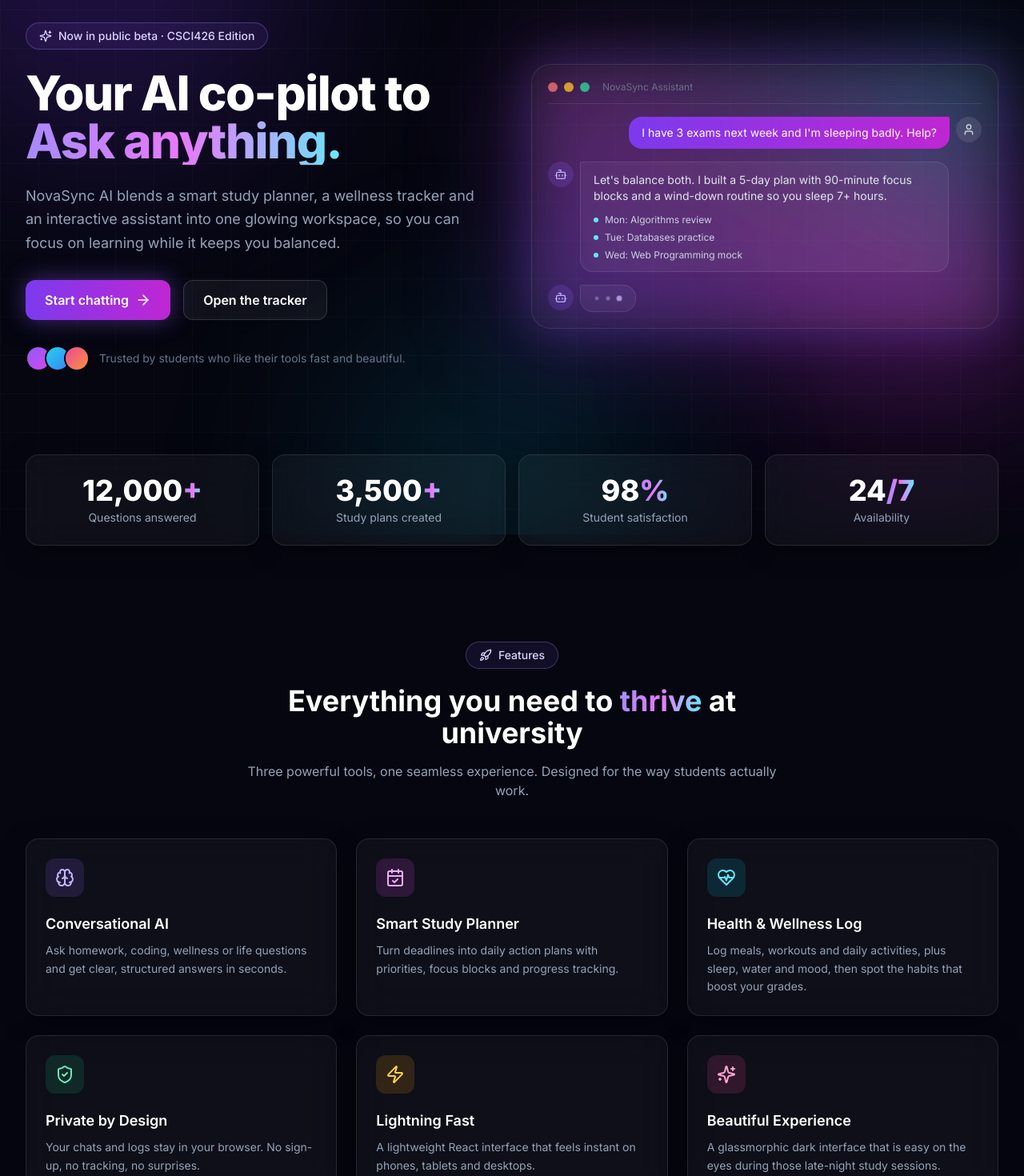
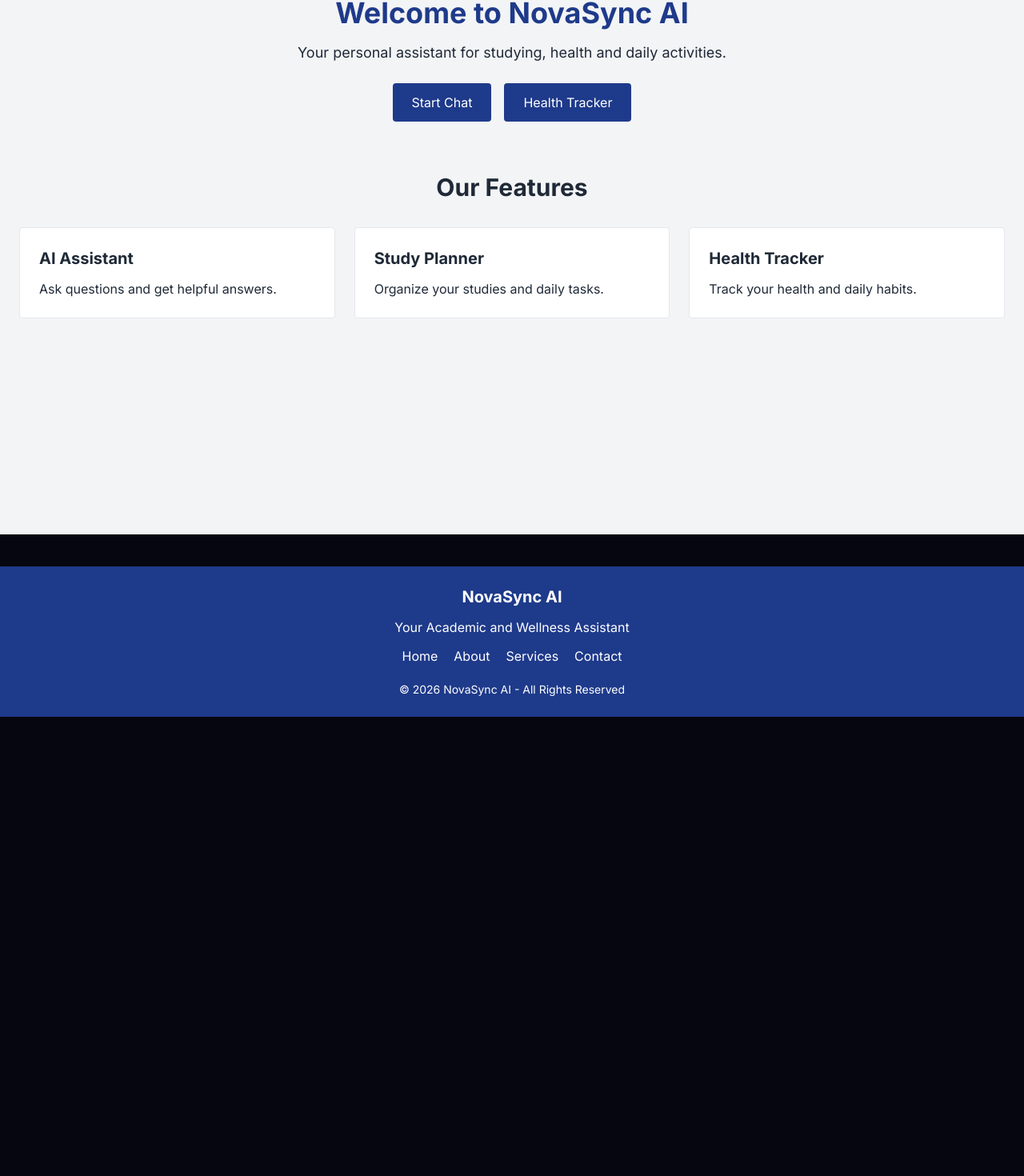
Before and after one commit to 52220031-ui/novasync-ai, a React (Vite) app: page / in a window 1280 px wide. Shown: the part 132-1602 px from the top of the page at 80% size. After the commit the page ends 1028 px from the top, so only its background shows below. Built offline with nearby package versions, Linux system fonts and the light colour scheme.

Commit message:
Simplify home page layout

```diff
--- a/src/pages/Home.jsx
+++ b/src/pages/Home.jsx
@@ -1,267 +1,64 @@
-import { useEffect, useState } from 'react';
 import { Link } from 'react-router-dom';
-import {
-  ArrowRight,
-  Sparkles,
-  Brain,
-  HeartPulse,
-  CalendarCheck,
-  ShieldCheck,
-  Zap,
-  Bot,
-  User,
-  Rocket,
-} from 'lucide-react';
 
-// Words that rotate inside the hero headline for a dynamic feel.
-const rotatingWords = ['Study smarter.', 'Live healthier.', 'Ask anything.'];
+export default function Home() {
+  return (
+    <div className="bg-gray-100 text-gray-800 min-h-screen">
 
-const features = [
-  {
-    icon: Brain,
-    title: 'Conversational AI',
-    text: 'Ask homework, coding, wellness or life questions and get clear, structured answers in seconds.',
-    color: 'text-violet-300 bg-violet-500/15',
-  },
-  {
-    icon: CalendarCheck,
-    title: 'Smart Study Planner',
-    text: 'Turn deadlines into daily action plans with priorities, focus blocks and progress tracking.',
-    color: 'text-fuchsia-300 bg-fuchsia-500/15',
-  },
-  {
-    icon: HeartPulse,
-    title: 'Health & Wellness Log',
-    text: 'Log meals, workouts and daily activities, plus sleep, water and mood, then spot the habits that boost your grades.',
-    color: 'text-cyan-300 bg-cyan-500/15',
-  },
-  {
-    icon: ShieldCheck,
-    title: 'Private by Design',
-    text: 'Your chats and logs stay in your browser. No sign-up, no tracking, no surprises.',
-    color: 'text-emerald-300 bg-emerald-500/15',
-  },
-  {
-    icon: Zap,
-    title: 'Lightning Fast',
-    text: 'A lightweight React interface that feels instant on phones, tablets and desktops.',
-    color: 'text-amber-300 bg-amber-500/15',
-  },
-  {
-    icon: Sparkles,
-    title: 'Beautiful Experience',
-    text: 'A glassmorphic dark interface that is easy on the eyes during those late-night study sessions.',
-    color: 'text-pink-300 bg-pink-500/15',
-  },
-];
+      <section className="pt-32 pb-16 px-6 text-center">
+        <h1 className="text-4xl font-bold text-blue-900">
+          Welcome to NovaSync AI
+        </h1>
 
-const stats = [
-  { value: 12000, suffix: '+', label: 'Questions answered' },
-  { value: 3500, suffix: '+', label: 'Study plans created' },
-  { value: 98, suffix: '%', label: 'Student satisfaction' },
-  { value: 24, suffix: '/7', label: 'Availability' },
-];
+        <p className="mt-4 text-lg">
+          Your personal assistant for studying,
+          health and daily activities.
+        </p>
 
-/**
- * useCountUp – animates a number from 0 to `target` using requestAnimationFrame
- * with an ease-out curve. Used by the stats section.
- */
-function useCountUp(target, duration = 1800) {
-  const [value, setValue] = useState(0);
-  useEffect(() => {
-    let raf;
-    const start = performance.now();
-    const tick = (now) => {
-      const progress = Math.min((now - start) / duration, 1);
-      const eased = 1 - Math.pow(1 - progress, 3); // ease-out cubic
-      setValue(Math.floor(target * eased));
-      if (progress < 1) raf = requestAnimationFrame(tick);
-    };
-    raf = requestAnimationFrame(tick);
-    return () => cancelAnimationFrame(raf);
-  }, [target, duration]);
-  return value;
-}
+        <div className="flex justify-center gap-4 mt-6">
+          <Link to="/chat"
+            className="bg-blue-900 text-white px-6 py-3 rounded">
+            Start Chat
+          </Link>
 
-function Stat({ value, suffix, label }) {
-  const count = useCountUp(value);
-  return (
-    <div className="glass rounded-2xl p-6 text-center">
-      <div className="text-4xl font-extrabold text-white">
-        {count.toLocaleString()}
-        <span className="text-gradient">{suffix}</span>
-      </div>
-      <div className="mt-1 text-sm text-slate-400">{label}</div>
+          <Link to="/tracker"
+            className="bg-blue-900 text-white px-6 py-3 rounded">
+            Health Tracker
+          </Link>
+        </div>
+      </section>
+
+      <section className="px-6 pb-16">
+
+        <h2 className="text-3xl font-bold text-center mb-8">
+          Our Features
+        </h2>
+
+        <div className="grid grid-cols-1 md:grid-cols-3 gap-6">
+
+          <div className="bg-white border rounded p-6">
+            <h3 className="text-xl font-bold mb-3">
+              AI Assistant
+            </h3>
+            <p>Ask questions and get helpful answers.</p>
+          </div>
+
+          <div className="bg-white border rounded p-6">
+            <h3 className="text-xl font-bold mb-3">
+              Study Planner
+            </h3>
+            <p>Organize your studies and daily tasks.</p>
+          </div>
+
+          <div className="bg-white border rounded p-6">
+            <h3 className="text-xl font-bold mb-3">
+              Health Tracker
+            </h3>
+            <p>Track your health and daily habits.</p>
+          </div>
+
+        </div>
+      </section>
+
     </div>
   );
 }
-
-export default function Home() {
-  // Rotating headline word index.
-  const [wordIndex, setWordIndex] = useState(0);
-  useEffect(() => {
-    const id = setInterval(() => setWordIndex((i) => (i + 1) % rotatingWords.length), 2400);
-    return () => clearInterval(id);
-  }, []);
-
-  return (
-    <>
-      {/* ================= HERO ================= */}
-      <section className="section grid items-center gap-12 pb-16 pt-32 lg:grid-cols-2 lg:pt-40">
-        <div className="animate-fade-up">
-          <span className="pill">
-            <Sparkles className="h-4 w-4" /> Now in public beta · CSCI426 Edition
-          </span>
-
-          <h1 className="mt-6 text-4xl font-extrabold leading-tight tracking-tight text-white sm:text-5xl lg:text-6xl">
-            Your AI co-pilot to
-            <br />
-            {/* key forces React to re-mount the span so the fade animation replays */}
-            <span key={wordIndex} className="text-gradient inline-block animate-fade-up">
-              {rotatingWords[wordIndex]}
-            </span>
-          </h1>
-
-          <p className="mt-6 max-w-xl text-lg leading-relaxed text-slate-400">
-            NovaSync AI blends a smart study planner, a wellness tracker and an interactive assistant
-            into one glowing workspace, so you can focus on learning while it keeps you balanced.
-          </p>
-
-          <div className="mt-8 flex flex-wrap gap-4">
-            <Link to="/chat" className="btn-primary">
-              Start chatting <ArrowRight className="h-5 w-5" />
-            </Link>
-            <Link to="/tracker" className="btn-ghost">
-              Open the tracker
-            </Link>
-          </div>
-
-          <div className="mt-8 flex items-center gap-3 text-sm text-slate-500">
-            <div className="flex -space-x-2">
-              {['from-violet-500 to-fuchsia-500', 'from-cyan-400 to-blue-500', 'from-pink-500 to-orange-400'].map(
-                (g) => (
-                  <span key={g} className={`h-8 w-8 rounded-full border-2 border-ink-950 bg-gradient-to-br ${g}`} />
-                )
-              )}
-            </div>
-            Trusted by students who like their tools fast and beautiful.
-          </div>
-        </div>
-
-        {/* Floating glass chat preview */}
-        <div className="relative animate-fade-up [animation-delay:150ms]">
-          <div className="absolute -inset-6 rounded-[2rem] bg-gradient-to-tr from-violet-600/30 via-fuchsia-500/20 to-cyan-400/20 blur-3xl" />
-          <div className="glass relative animate-float rounded-3xl p-5 shadow-[0_0_60px_rgba(139,92,246,0.3)]">
-            <div className="mb-4 flex items-center gap-2 border-b border-white/10 pb-3">
-              <span className="h-3 w-3 rounded-full bg-red-400/80" />
-              <span className="h-3 w-3 rounded-full bg-amber-400/80" />
-              <span className="h-3 w-3 rounded-full bg-emerald-400/80" />
-              <span className="ml-2 text-xs text-slate-500">NovaSync Assistant</span>
-            </div>
-
-            <div className="space-y-4 text-sm">
-              <div className="flex justify-end gap-2">
-                <div className="max-w-[80%] rounded-2xl rounded-tr-sm bg-gradient-to-r from-violet-600 to-fuchsia-600 px-4 py-2.5 text-white">
-                  I have 3 exams next week and I'm sleeping badly. Help?
-                </div>
-                <span className="flex h-8 w-8 shrink-0 items-center justify-center rounded-full bg-white/10">
-                  <User className="h-4 w-4" />
-                </span>
-              </div>
-
-              <div className="flex gap-2">
-                <span className="flex h-8 w-8 shrink-0 items-center justify-center rounded-full bg-violet-500/20 text-violet-300">
-                  <Bot className="h-4 w-4" />
-                </span>
-                <div className="max-w-[85%] rounded-2xl rounded-tl-sm border border-white/10 bg-white/5 px-4 py-3 text-slate-200">
-                  Let's balance both. I built a 5-day plan with 90-minute focus blocks and a wind-down
-                  routine so you sleep 7+ hours.
-                  <div className="mt-3 space-y-1.5">
-                    {['Mon: Algorithms review', 'Tue: Databases practice', 'Wed: Web Programming mock'].map((t) => (
-                      <div key={t} className="flex items-center gap-2 text-xs text-slate-300">
-                        <span className="h-1.5 w-1.5 rounded-full bg-cyan-300" /> {t}
-                      </div>
-                    ))}
-                  </div>
-                </div>
-              </div>
-
-              <div className="flex gap-2">
-                <span className="flex h-8 w-8 shrink-0 items-center justify-center rounded-full bg-violet-500/20 text-violet-300">
-                  <Bot className="h-4 w-4" />
-                </span>
-                <div className="flex items-center gap-1.5 rounded-2xl rounded-tl-sm border border-white/10 bg-white/5 px-4 py-3">
-                  {[0, 1, 2].map((i) => (
-                    <span
-                      key={i}
-                      className="h-2 w-2 animate-bounce-dot rounded-full bg-violet-300"
-                      style={{ animationDelay: `${i * 0.18}s` }}
-                    />
-                  ))}
-                </div>
-              </div>
-            </div>
-          </div>
-        </div>
-      </section>
-
-      {/* ================= STATS ================= */}
-      <section className="section py-10">
-        <div className="grid grid-cols-2 gap-4 lg:grid-cols-4">
-          {stats.map((s) => (
-            <Stat key={s.label} {...s} />
-          ))}
-        </div>
-      </section>
-
-      {/* ================= FEATURES ================= */}
-      <section className="section py-20">
-        <div className="mx-auto max-w-2xl text-center">
-          <span className="pill">
-            <Rocket className="h-4 w-4" /> Features
-          </span>
-          <h2 className="mt-5 text-3xl font-bold text-white sm:text-4xl">
-            Everything you need to <span className="text-gradient">thrive</span> at university
-          </h2>
-          <p className="mt-4 text-slate-400">
-            Three powerful tools, one seamless experience. Designed for the way students actually work.
-          </p>
-        </div>
-
-        <div className="mt-12 grid gap-6 sm:grid-cols-2 lg:grid-cols-3">
-          {features.map(({ icon: Icon, title, text, color }) => (
-            <div key={title} className="glass glass-hover rounded-2xl p-6">
-              <span className={`flex h-12 w-12 items-center justify-center rounded-xl ${color}`}>
-                <Icon className="h-6 w-6" />
-              </span>
-              <h3 className="mt-5 text-lg font-semibold text-white">{title}</h3>
-              <p className="mt-2 text-sm leading-relaxed text-slate-400">{text}</p>
-            </div>
-          ))}
-        </div>
-      </section>
-
-      {/* ================= CALL TO ACTION ================= */}
-      <section className="section pb-10">
-        <div className="glass relative overflow-hidden rounded-3xl px-6 py-14 text-center sm:px-12">
-          <div className="absolute -left-20 -top-20 h-64 w-64 rounded-full bg-violet-600/30 blur-[90px]" />
-          <div className="absolute -bottom-24 -right-16 h-64 w-64 rounded-full bg-cyan-500/20 blur-[90px]" />
-          <div className="relative">
-            <h2 className="text-3xl font-bold text-white sm:text-4xl">Ready to sync your studies and wellbeing?</h2>
-            <p className="mx-auto mt-4 max-w-xl text-slate-400">
-              Jump into the assistant and ask your first question. It only takes a few seconds.
-            </p>
-            <div className="mt-8 flex flex-wrap justify-center gap-4">
-              <Link to="/chat" className="btn-primary">
-                Open AI Chat <ArrowRight className="h-5 w-5" />
-              </Link>
-              <Link to="/contact" className="btn-ghost">
-                Talk to our team
-              </Link>
-            </div>
-          </div>
-        </div>
-      </section>
-    </>
-  );
-}
```
